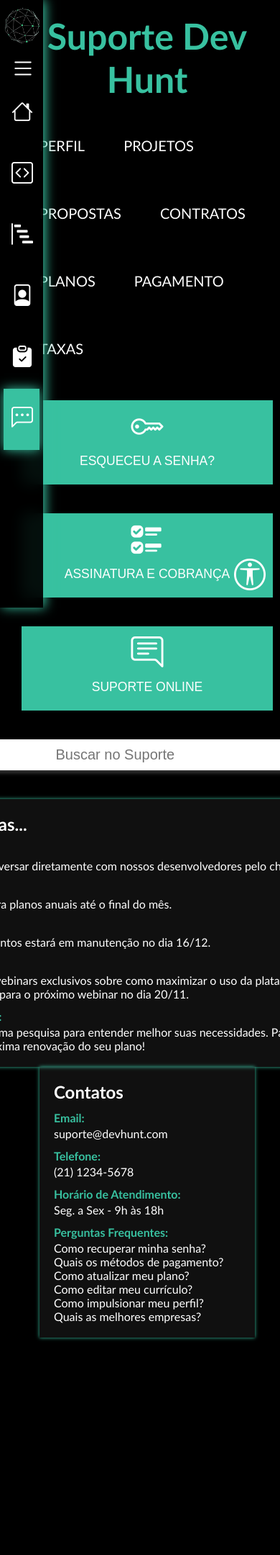
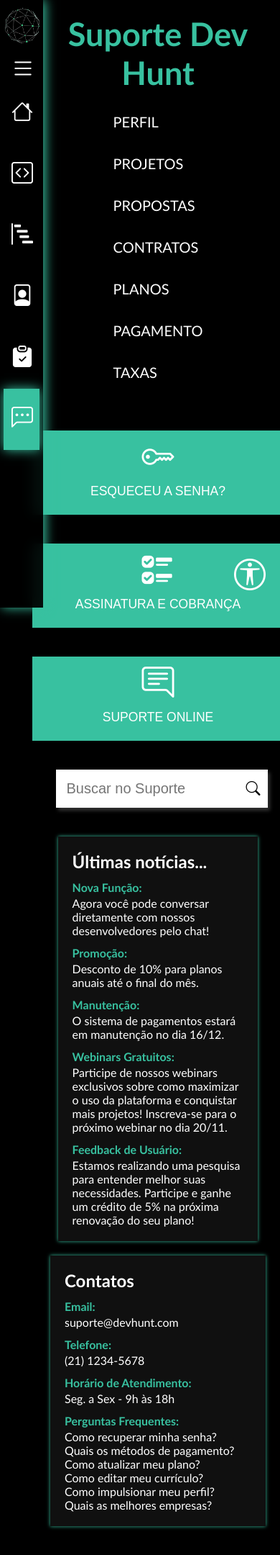
Before and after one commit to Rayanegmoura/Dev-Hunt, a PHP site: page /suporte.html in a window 390 px wide; the page is wider, and only the part inside the window is pictured. Shown: that part at 72% size. Before the commit the page ends 1862 px from the top of that part, so only its background shows below. Run offline with PHP 8.4, Linux system fonts and the light colour scheme; some libraries are stand-ins or nearby versions.

Commit message:
responsividade suporte

```diff
--- a/style-suporte.css
+++ b/style-suporte.css
@@ -26,89 +26,6 @@ h1 {
 
 .flex {
     display: flex;
-}
-
-/* MENU LATERAL */
-
-nav.menu-lateral {
-    width: 60px;
-    height: 100%;
-    background-color: #000000eb;
-    padding: 10px 5px;
-    box-shadow: 3px 0 15px #38c1a0;
-    position: fixed;
-    top: 0;
-    left: 0;
-    overflow: hidden;
-    transition: .5s;
-    backdrop-filter: blur(10px);
-    -webkit-backdrop-filter: blur(10px);
-    z-index: 99999;
-}
-
-nav.menu-lateral.expandir{
-    width: 300px;
-}
-
-.menu-lateral .logo-ue img {
-    width: 105px;
-    height: auto;
-    margin-bottom: 10px;
-}
-
-.btn-expandir {
-    width: 100%;
-    padding-left: 10px;
-}
-
-.btn-expandir > i {
-    font-size: 34px;
-    cursor: pointer;
-}
-
-ul{
-    height: 100%;
-    list-style-type: none;
-}
-
-ul li.item-menu {
-    transition: .2s;
-}
-
-ul li.ativo {
-    background-color: #38c1a0;
-    box-shadow: 0 0 15px #38c1a0;
-}
-
-ul li.item-menu:hover {
-    background-color: #38c1a0;
-    box-shadow: 0 0 15px #2e71c6;
-}
-
-ul li.item-menu a {
-    text-decoration: none;
-    font-size: 18px;
-    padding: 20px 4%;
-    display: flex;
-    line-height: 40px;
-}
-
-ul li.item-menu a .txt-link {
-    color: #fff !important;
-    margin-left: 70px;
-    transition: 1s;
-    opacity: 0;
-}
-
-nav.menu-lateral.expandir .txt-link {
-    margin-left: 40px;
-    opacity: 1;
-}
-
-ul li.item-menu .icon > i {
-    font-size: 30px;
-    margin-left: 30%;
-    color: #fff;
 }
 
 /* TOPO */
@@ -254,3 +171,55 @@ section.box-suporte .flex{
 .box-suporte .box-2 a:hover {
     color: #2e71c6;
 }
+
+/* RESPONSIVIDADE */
+
+@media screen and (max-width: 1020px) {
+    /* CLASSES GERAIS */
+    .flex{
+        flex-direction: column;
+    }
+
+    h1 {
+        font-size: 45px;
+    }
+
+    body {
+        margin-left: 50px;
+    }
+
+    /* TOPO */
+
+    .topo-suporte .lista-tp ul li {
+        display: flex;
+        margin: 5px;
+    }
+
+    .topo-suporte .lista-tp a {
+        margin: 0;
+        padding: 5px;
+    }
+
+    .topo-suporte .lista-tp a:hover {
+        background-color: transparent;
+        color: #38c1a0
+    }
+
+    /* BARRA DE PESQUISA */
+
+    .br-pesquisa .barra input {
+        padding: 15px;
+    }
+
+    /* BOX SUPORTE */
+
+    section.box-suporte {
+        padding: 20px 9%;
+    }
+
+    .box-suporte .box-1, .box-2 {
+        width: auto;
+        margin-bottom: 20px;
+    }
+
+    }
```
